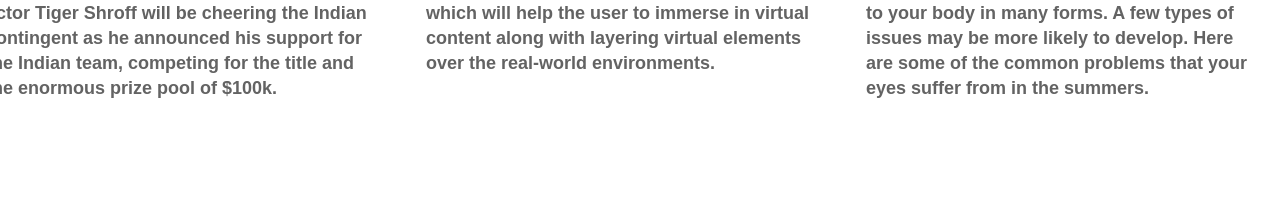
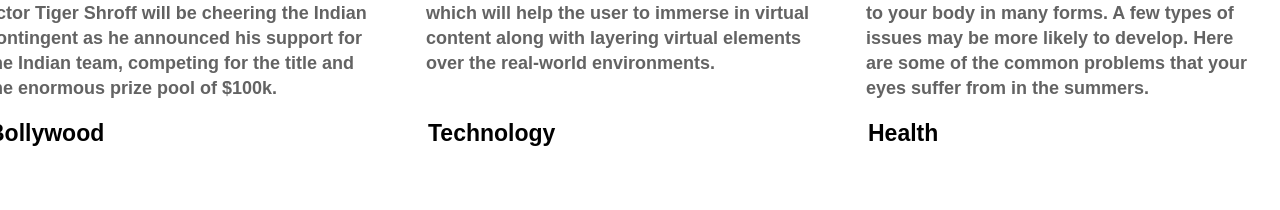
Before and after one commit to Vaidyaakash/React-blog, a React (Create React App) app: page / in a window 1280 px wide. Shown: the part 1448-1658 px from the top of the page. Built offline with nearby package versions, Linux system fonts and the light colour scheme; a web font is replaced by a local one.

Commit message:
Update Home.js

```diff
--- a/src/Pages/Home.js
+++ b/src/Pages/Home.js
@@ -45,7 +45,7 @@ const Home = () => {
                 title={c.title}
                 description={c.description}
                 date={c.date}
-                cat={c.category} />)
+                category={c.category} />)
           })}
           {response.filter((e) => (e.category === "Technology" && e.id === "111")).map((c) => {
             return (
@@ -55,7 +55,7 @@ const Home = () => {
                 title={c.title}
                 description={c.description}
                 date={c.date}
-                cat={c.category} />)
+                category={c.category} />)
           })}
           {response.filter((e) => (e.category === "Health" && e.id === "1111")).map((c) => {
             return (<Block
@@ -64,7 +64,7 @@ const Home = () => {
               title={c.title}
               description={c.description}
               date={c.date}
-              cat={c.category} />)
+              category={c.category} />)
           })}
         </div>
       </section>
```
